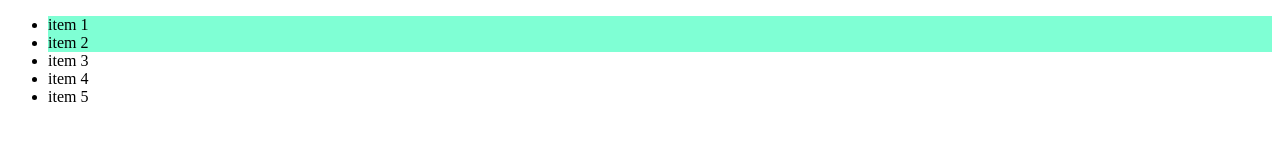
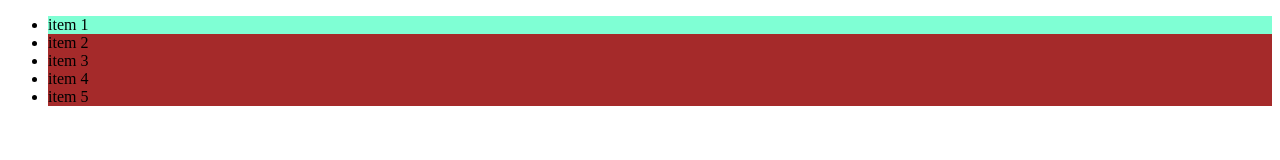
Before and after one commit to treinaweb/html-e-css-propriedades-e-seletores-avancados, a plain HTML site: page index.html in a window 1280 px wide. Drawn offline with Linux system fonts and the light colour scheme.

Commit message:
5-2 Seletor geral de irmãos

```diff
--- a/style.css
+++ b/style.css
@@ -1,8 +1,10 @@
-.item, .item + li {
+.item {
     background-color: aquamarine;
 }
 
-
+.item ~ li {
+    background-color: brown;
+}
 
 /*
 red(vermelho):0
```
